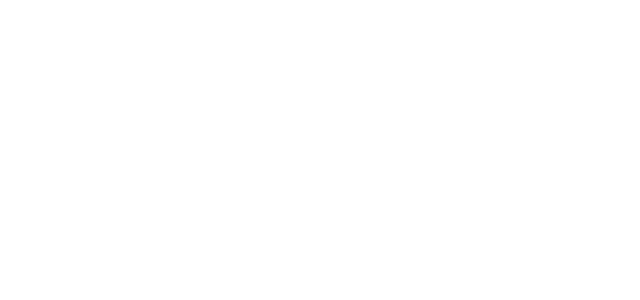
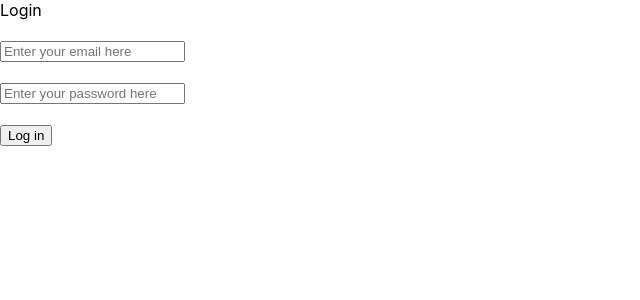
Before and after one commit to Emanuel181/visit-tm, a React (Create React App) app: page /sign-in in a window 1280 px wide. Before the commit this address had no page. Shown: the top 300 px of the page, without its empty margins (0-640 px from the left). Built offline with nearby package versions, Linux system fonts and the light colour scheme.

Commit message:
sign-in page

```diff
--- a/src/App.js
+++ b/src/App.js
@@ -2,6 +2,7 @@
 import { BrowserRouter, Routes, Route } from 'react-router-dom';
 import LandingPage from './pages/LandingPage.tsx';
 import ActionAreaCard from './pages/locatii.tsx'; // Import the ActionAreaCard component
+import Login from './pages/signin.tsx';
 
 function App() {
   return (
@@ -9,6 +10,8 @@
       <Routes>
         <Route path="/" element={<LandingPage />} />
         <Route path="/explore-places" element={<ActionAreaCard />} /> {/* Define route for ActionAreaCard */}
+        <Route path="/sign-in" element={<Login />} /> {/* Define route for ActionAreaCard */}
+
       </Routes>
     </BrowserRouter>
   );
--- a/src/components/AppAppBar.tsx
+++ b/src/components/AppAppBar.tsx
@@ -154,6 +154,7 @@
               }}
             >
               <ToggleColorMode mode={mode} toggleColorMode={toggleColorMode} />
+              <Link to="/sign-in">
               <Button
                 color="primary"
                 variant="text"
@@ -164,6 +165,7 @@
               >
                 Sign in
               </Button>
+              </Link>
               <Button
                 color="primary"
                 variant="contained"
--- /dev/null
+++ b/src/pages/signin.tsx
@@ -0,0 +1,49 @@
+import React, { useState } from 'react'
+import { useNavigate } from 'react-router-dom'
+
+const Login = (props) => {
+  const [email, setEmail] = useState('')
+  const [password, setPassword] = useState('')
+  const [emailError, setEmailError] = useState('')
+  const [passwordError, setPasswordError] = useState('')
+
+  const navigate = useNavigate()
+
+  const onButtonClick = () => {
+    // You'll update this function later...
+  }
+
+  return (
+    <div className={'mainContainer'}>
+      <div className={'titleContainer'}>
+        <div>Login</div>
+      </div>
+      <br />
+      <div className={'inputContainer'}>
+        <input
+          value={email}
+          placeholder="Enter your email here"
+          onChange={(ev) => setEmail(ev.target.value)}
+          className={'inputBox'}
+        />
+        <label className="errorLabel">{emailError}</label>
+      </div>
+      <br />
+      <div className={'inputContainer'}>
+        <input
+          value={password}
+          placeholder="Enter your password here"
+          onChange={(ev) => setPassword(ev.target.value)}
+          className={'inputBox'}
+        />
+        <label className="errorLabel">{passwordError}</label>
+      </div>
+      <br />
+      <div className={'inputContainer'}>
+        <input className={'inputButton'} type="button" onClick={onButtonClick} value={'Log in'} />
+      </div>
+    </div>
+  )
+}
+
+export default Login
```
